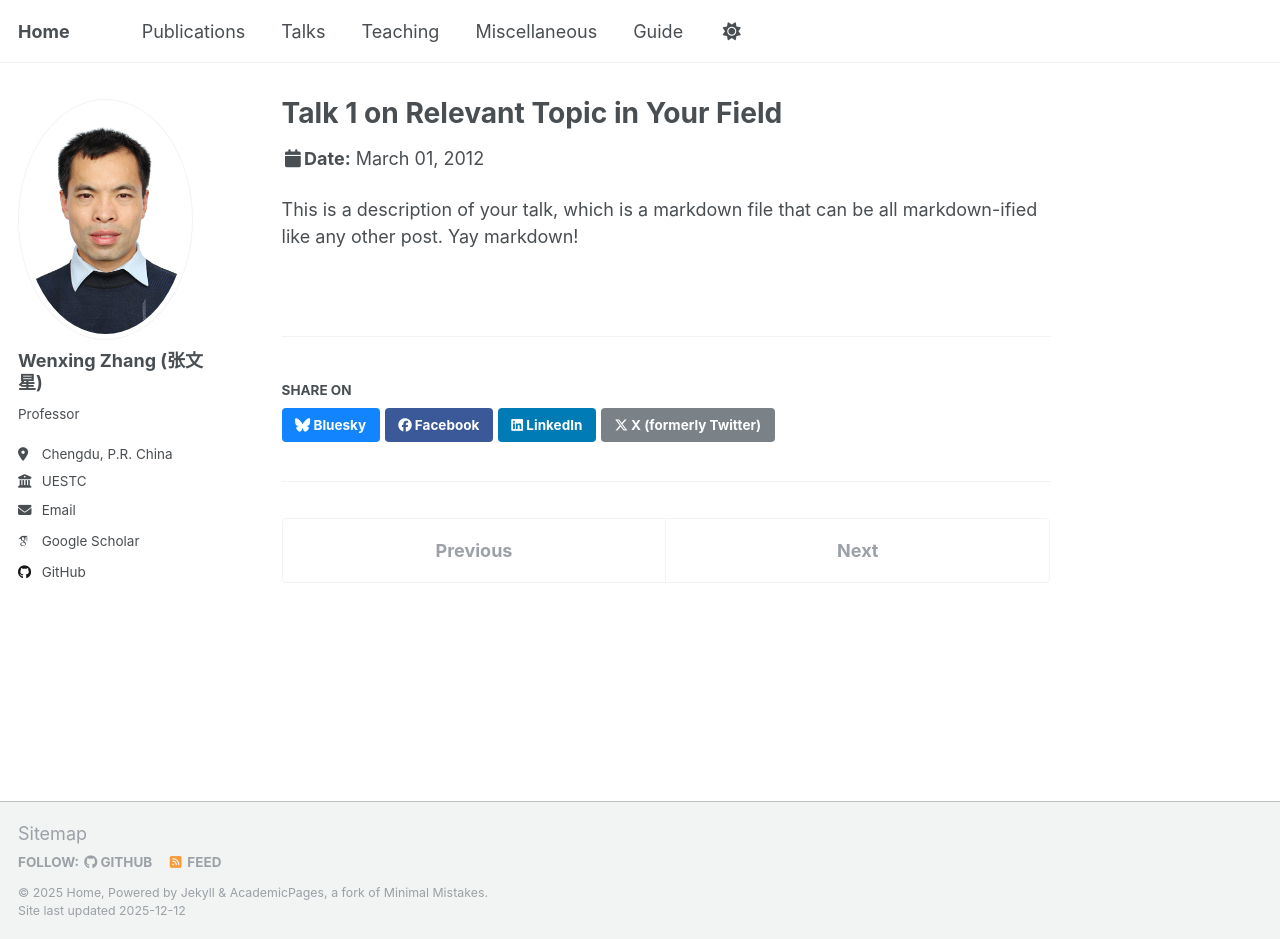
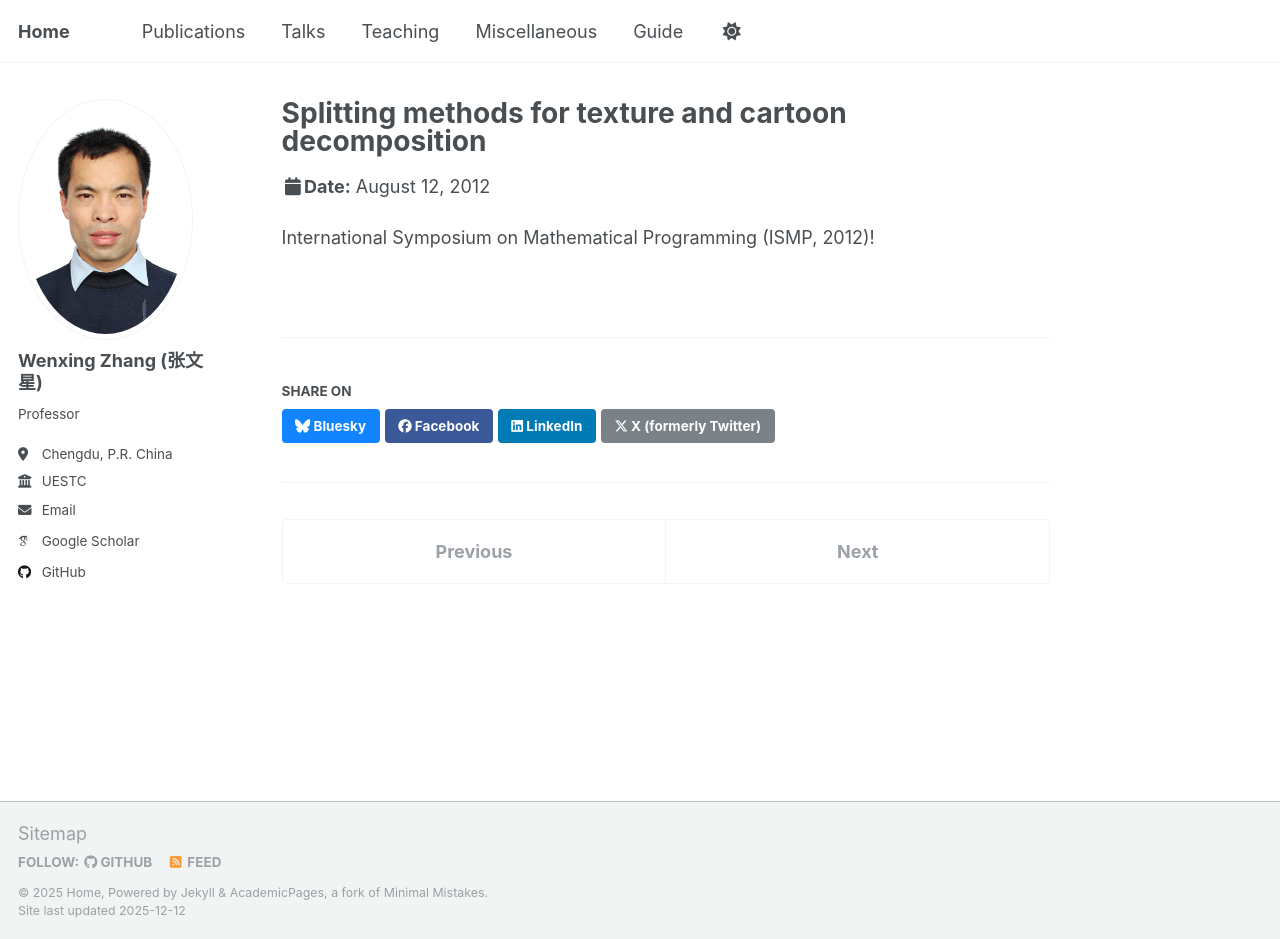
Before and after one commit to WenxingZhang/WenxingZhang.github.io, a Jekyll site: the page built from _talks/2012-03-01-talk-1.md, in a window 1280 px wide and 939 px high. Built offline with Jekyll 4.4.1, drawn with Linux system fonts in a browser that asks for light colours; some web fonts are replaced; a script that is not in the unit is left out.

Commit message:
Update 2012-03-01-talk-1.md

```diff
--- a/_talks/2012-03-01-talk-1.md
+++ b/_talks/2012-03-01-talk-1.md
@@ -1,11 +1,11 @@
 ---
-title: "Talk 1 on Relevant Topic in Your Field"
+title: "Splitting methods for texture and cartoon decomposition"
 collection: talks
 type: "Talk"
 permalink: /talks/2012-03-01-talk-1
-venue: "UC San Francisco, Department of Testing"
-date: 2012-03-01
-location: "San Francisco, CA, USA"
+venue: "International Symposium on Mathematical Programming"
+date: 2012-08-12
+location: "Berlin, Germany"
 ---
 
-This is a description of your talk, which is a markdown file that can be all markdown-ified like any other post. Yay markdown!
+International Symposium on Mathematical Programming (ISMP, 2012)!
```
